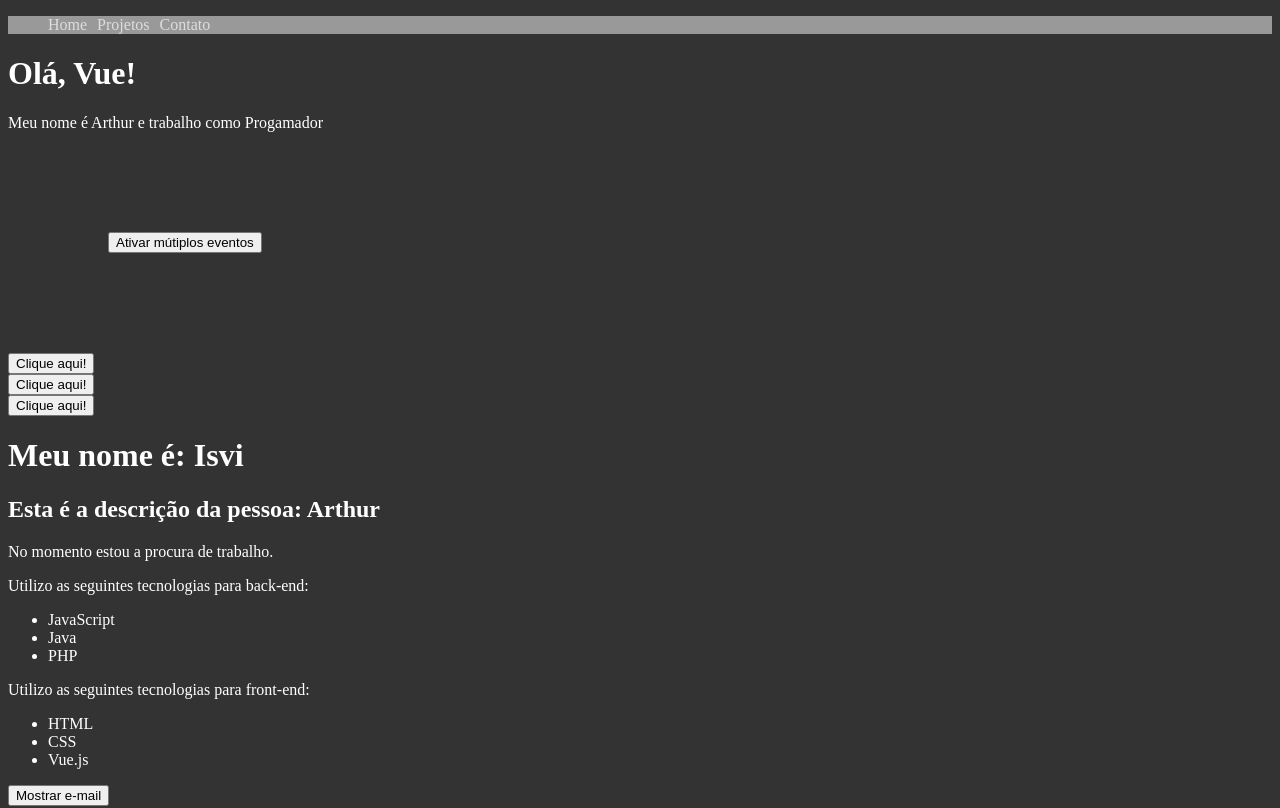
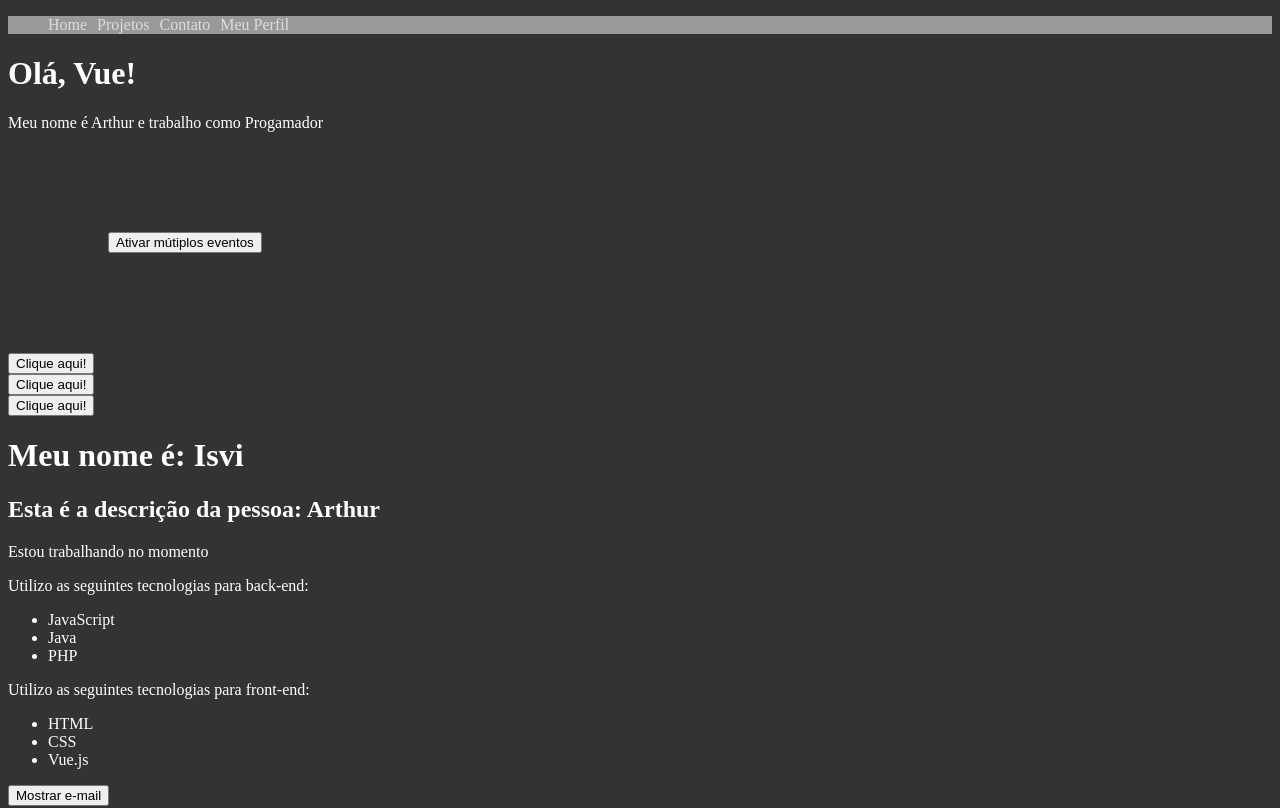
Before and after one commit to arthurisvi/helloWorldVue, a Vue app: page / in a window 1280 px wide. Shown: the top 808 px of the page. Built offline with nearby package versions, Linux system fonts and the light colour scheme.

Commit message:
utilizando props

```diff
--- a/src/App.vue
+++ b/src/App.vue
@@ -1,6 +1,6 @@
 <template>
   <div>
-  <Header/>
+  <Header :isLogged="true"/>
   <firstComponent/>
   <lifeCycle/>
   <pessoa/>
--- a/src/components/Header.vue
+++ b/src/components/Header.vue
@@ -3,13 +3,14 @@
     <li><a href="#">Home</a></li>
     <li><a href="#">Projetos</a></li>
     <li><a href="#">Contato</a></li>
-
+    <li v-if="isLogged"><a href="#">Meu Perfil</a></li>
 </ul>
 </template>
 
 <script>
 export default{
-    name:'Header'
+    name:'Header',
+    props: ["isLogged"]
 }
 </script>
 
--- a/src/components/info.vue
+++ b/src/components/info.vue
@@ -34,11 +34,13 @@ export default{
     components:{
         Picture
     },
+    props:{
+        email: String,
+        isWorking: Boolean
+    },
     data(){
         return {
-            isWorking: false,
             showTextEmail: false,
-            email: 'spfcarthur1@gmail.com',
             myLink: 'https://google.com',
             textButton: 'Mostrar e-mail',
             backendTechnologies: ["JavaScript", "Java", "PHP"],
--- a/src/components/pessoa.vue
+++ b/src/components/pessoa.vue
@@ -1,7 +1,7 @@
 <template>
 <div>
     <h2>Esta é a descrição da pessoa: {{nome}}</h2>
-    <info />
+    <info :email = "email" :isWorking =true />
     <Form />
 </div>
 </template>
@@ -17,7 +17,8 @@ export default{
         },
     data(){
         return{
-            nome: 'Arthur'
+            nome: 'Arthur',
+            email: 'spfcarthur1@gmail.com'
             }
         }
 
```
